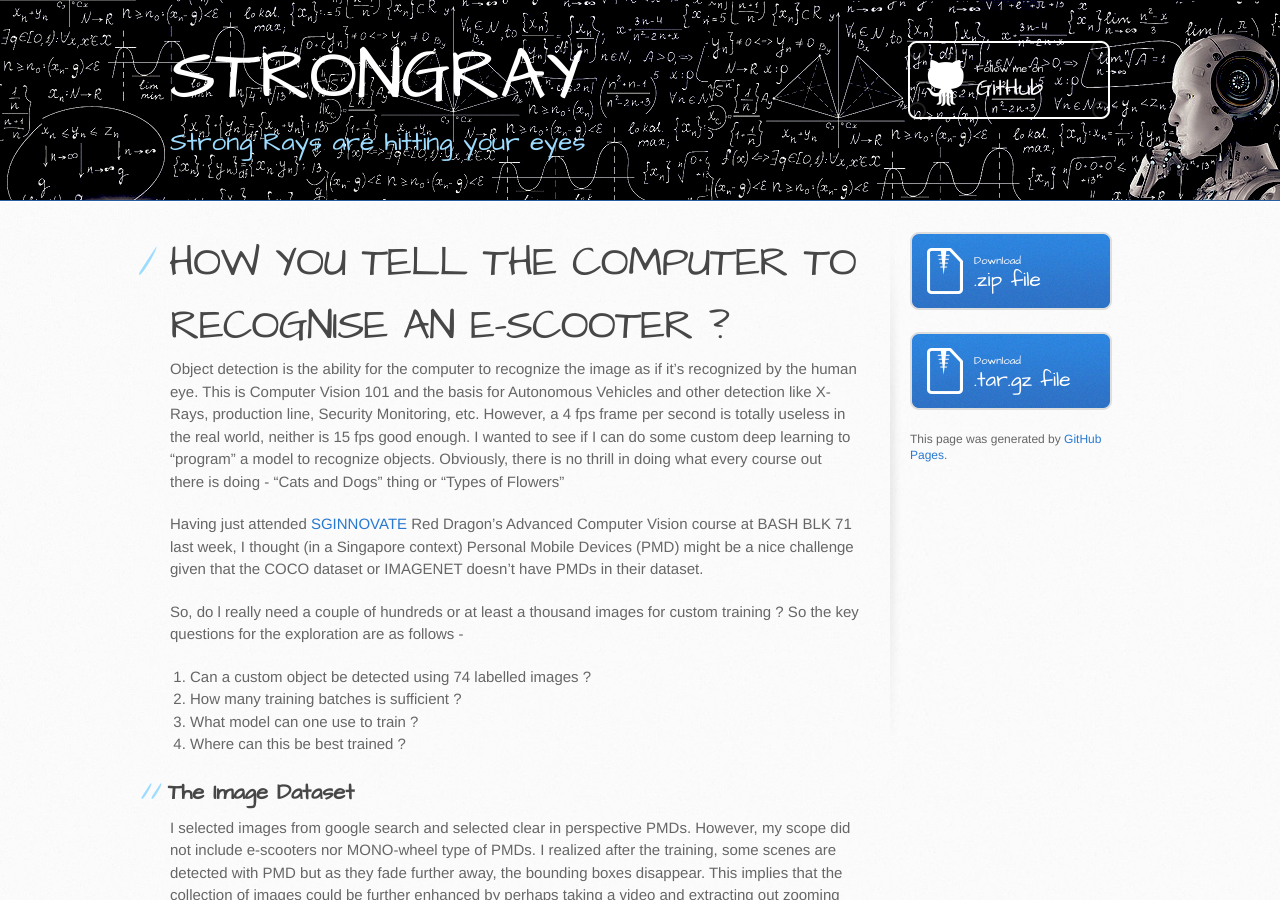
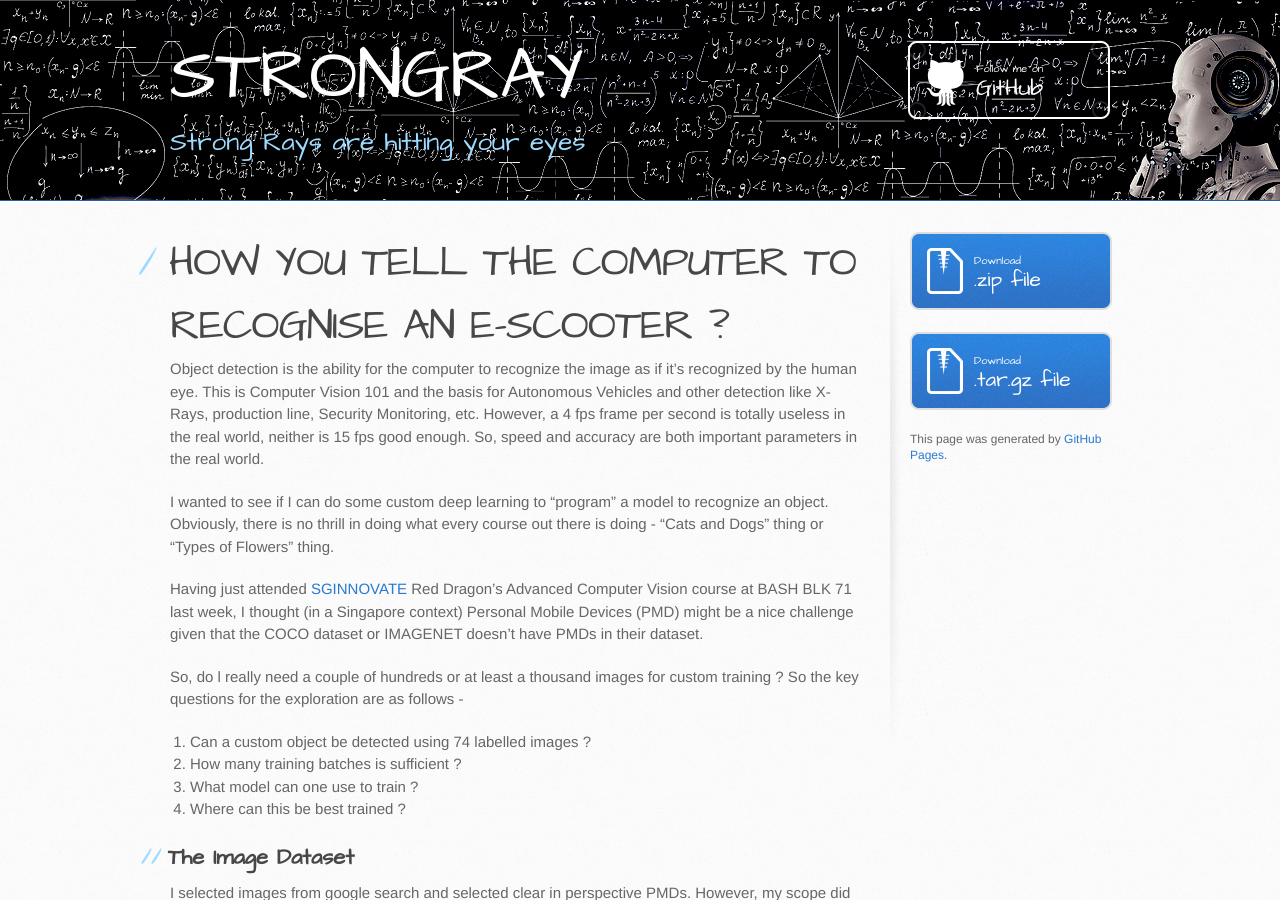
Before and after one commit to StrongRay/StrongRay.github.io, a Jekyll site: the page built from index.md, in a window 1280 px wide and 900 px high. Built offline with Jekyll 4.4.1, drawn with Linux system fonts in a browser that asks for light colours; our own code applies the rules of GitHub Pages for plain Markdown files.

Commit message:
Update index.md

```diff
--- a/index.md
+++ b/index.md
@@ -1,6 +1,8 @@
 # HOW YOU TELL THE COMPUTER TO RECOGNISE AN E-SCOOTER ?
 
-Object detection is the ability for the computer to recognize the image as if it’s recognized by the human eye.  This is Computer Vision 101 and the basis for Autonomous Vehicles and other detection like X-Rays, production line, Security Monitoring, etc.  However, a 4 fps frame per second is totally useless in the real world, neither is 15 fps good enough.  I wanted to see if I can do some custom deep learning to “program” a model to recognize objects.  Obviously, there is no thrill in doing what every course out there is doing -  “Cats and Dogs” thing or “Types of Flowers”
+Object detection is the ability for the computer to recognize the image as if it’s recognized by the human eye.  This is Computer Vision 101 and the basis for Autonomous Vehicles and other detection like X-Rays, production line, Security Monitoring, etc.  However, a 4 fps frame per second is totally useless in the real world, neither is 15 fps good enough.  So, speed and accuracy are both important parameters in the real world.
+
+I wanted to see if I can do some custom deep learning to “program” a model to recognize an object.  Obviously, there is no thrill in doing what every course out there is doing -  “Cats and Dogs” thing or “Types of Flowers” thing.
 
 Having just attended [SGINNOVATE](https://sginnovate.com/events/AI) Red Dragon’s Advanced Computer Vision course at BASH BLK 71 last week, I thought (in a Singapore context) Personal Mobile Devices (PMD) might be a nice challenge given that the COCO dataset or IMAGENET doesn’t have PMDs in their dataset.
 
```
